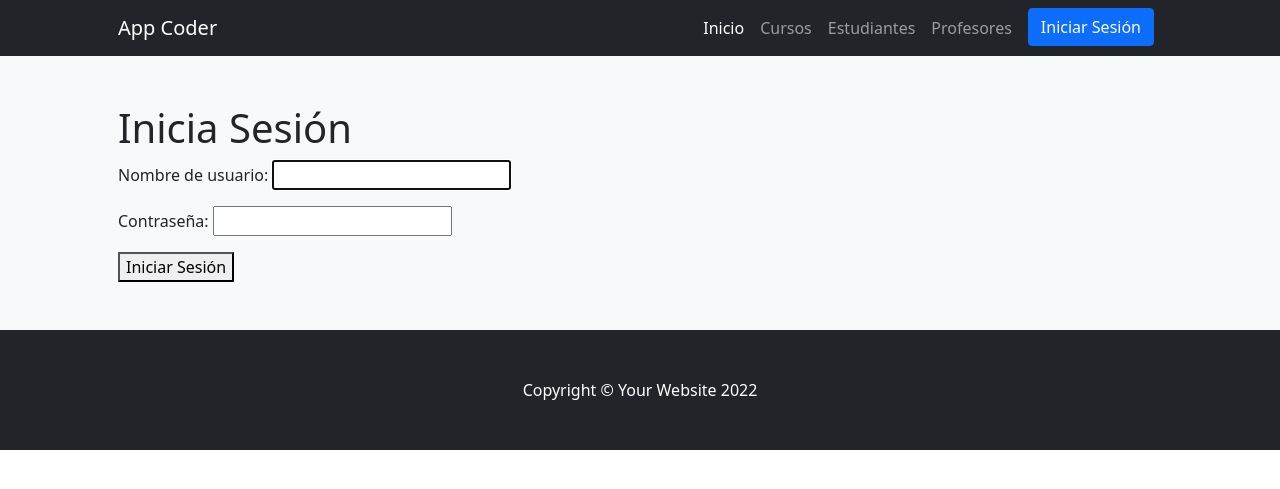
After one commit to lucastrubiano/djangocoder, a Django app: page /coderapp/login in a window 1280 px wide. The commit adds this page. Shown: the top 489 px of the page. Run offline with Django 4.2, Linux system fonts and the light colour scheme; some libraries are stand-ins or nearby versions.

Commit message:
inicio de sesion agregado

```diff
--- a/ProyectoCoder/ProyectoCoderApp/templates/ProyectoCoderApp/base.html
+++ b/ProyectoCoder/ProyectoCoderApp/templates/ProyectoCoderApp/base.html
@@ -28,6 +28,7 @@
                         <li class="nav-item"><a class="nav-link" href="{% url 'cursos' %}">Cursos</a></li>
                         <li class="nav-item"><a class="nav-link" href="{% url 'estudiantes' %}">Estudiantes</a></li>
                         <li class="nav-item"><a class="nav-link" href="{% url 'profesores' %}">Profesores</a></li>
+                        <li class="nav-item"><a class="btn btn-primary mx-2" href="{% url 'login' %}">Iniciar Sesión</a></li>
                     </ul>
                 </div>
             </div>
--- /dev/null
+++ b/ProyectoCoder/ProyectoCoderApp/templates/ProyectoCoderApp/login.html
@@ -0,0 +1,20 @@
+{% extends 'ProyectoCoderApp/base.html' %}
+{% load static %}
+
+{% block tituloPagina %}
+Login - App Coder
+{% endblock %}
+
+{% block contenidoPagina %}
+
+<section class="bg-light py-5">
+    <div class="container px-5">
+        <h1>Inicia Sesión</h1>
+        <form action="" method="post">
+            {% csrf_token %}
+            {{form.as_p}}
+            <button type="submit">Iniciar Sesión</button>
+        </form>
+    </div>
+</section>
+{% endblock %}
--- a/ProyectoCoder/ProyectoCoderApp/urls.py
+++ b/ProyectoCoder/ProyectoCoderApp/urls.py
@@ -5,6 +5,7 @@ from .views import *
 urlpatterns = [
     # URLS de ProyectoCoderApp
     path('', inicio, name="inicio"),
+    path('login', login_request, name="login"), # no usar login como nombre de la vista
 
     path('estudiantes/', estudiantes, name="estudiantes"),
     path('crear_estudiante/', crear_estudiante, name="crear_estudiante"),
--- a/ProyectoCoder/ProyectoCoderApp/views.py
+++ b/ProyectoCoder/ProyectoCoderApp/views.py
@@ -12,6 +12,9 @@ from django.views.generic.detail import DetailView
 from django.views.generic.edit import CreateView, UpdateView, DeleteView
 # from django.urls import reverse_lazy
 
+from django.contrib.auth.forms import AuthenticationForm
+from django.contrib.auth import login, logout, authenticate
+
 # Create your views here.
 
 def entrada(request):
@@ -25,24 +28,29 @@ def inicio(request):
 
     return render(request,"ProyectoCoderApp/index.html",{"mi_nombre":nombre,"dia_hora":hoy,"notas":notas})
 
-"""
-def buscar_comision(request):
+def login_request(request):
 
     if request.method == "POST":
 
-        comision = request.POST["comision"]
+        form = AuthenticationForm(request, data=request.POST)
 
-        comisiones = Curso.objects.filter( Q(nombre__icontains=comision) | Q(comision__icontains=comision) ).values()
-        # User.objects.filter(Q(income__gte=5000) | Q(income__isnull=True))
+        if form.is_valid():
 
-        return render(request,"ProyectoCoderApp/buscar_comision.html",{"comisiones":comisiones})
+            username = form.cleaned_data.get('username')
+            password = form.cleaned_data.get('password')
+            user = authenticate(username=username, password=password)
 
-    else: # get y otros
+            if user is not None:
+                login(request, user)
+                return redirect("inicio")
+            else:
+                return redirect("login")
+        else:
+            return redirect("login")
 
-        comisiones =  []  #Curso.objects.all()
+    form = AuthenticationForm()
 
-        return render(request,"ProyectoCoderApp/buscar_comision.html",{"comisiones":comisiones})
-"""
+    return render(request,"ProyectoCoderApp/login.html",{"form":form})
 
 def estudiantes(request):
 
@@ -216,6 +224,7 @@ def editar_curso(request, curso_id):
     return render(request,"ProyectoCoderApp/formulario_curso.html",{"form":formulario,"accion":"Editar Curso"})
 
 
+
 def profesores(request):
 
     profesores = Profesor.objects.all()
@@ -227,12 +236,10 @@ class ProfesList(ListView):
     model = Profesor
     template_name = "ProyectoCoderApp/profesores_list.html"
 
-
 class ProfeDetail(DetailView):
 
     model = Profesor
     template_name = "ProyectoCoderApp/profesor_detail.html"
-
 
 class ProfeCreate(CreateView):
 
```
